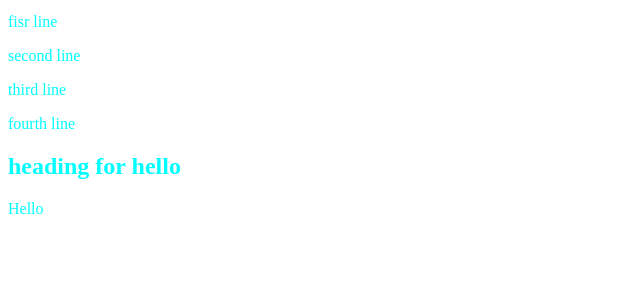
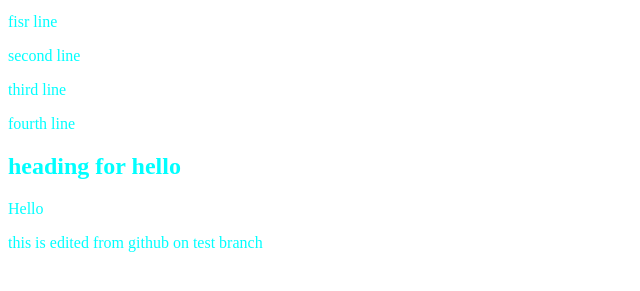
Before and after one commit to sujan-chakraborty1645/botx-repo, a plain HTML site: page index.html in a window 1280 px wide. Shown: the part 101-392 px from the top of the page, without its empty margins (0-640 px from the left). Drawn offline with Linux system fonts and the light colour scheme.

Commit message:
update index in test branch

```diff
--- a/index.html
+++ b/index.html
@@ -21,6 +21,7 @@
         <p>fourth line</p>
          <h2>heading for hello</h2>
          <p>Hello</p>
+        <p>this is edited from github on test branch</p>
 
     </body>
 </html>
```
